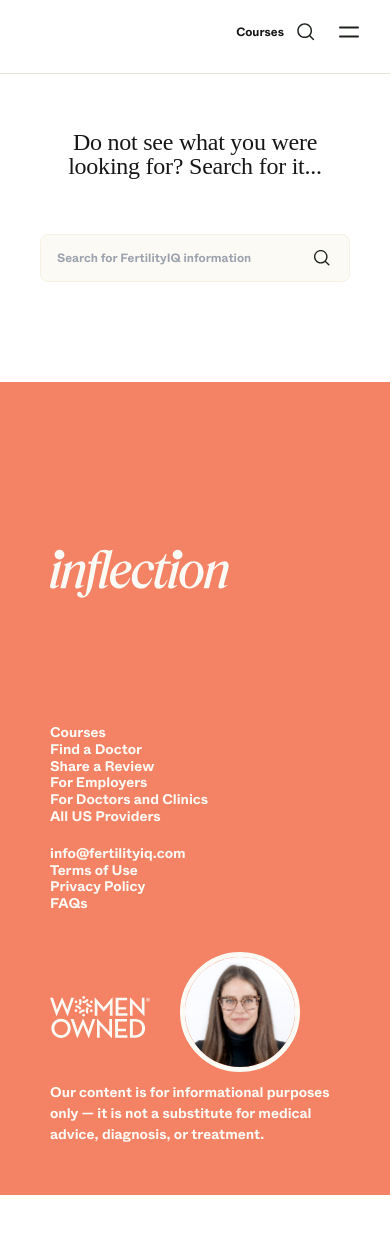
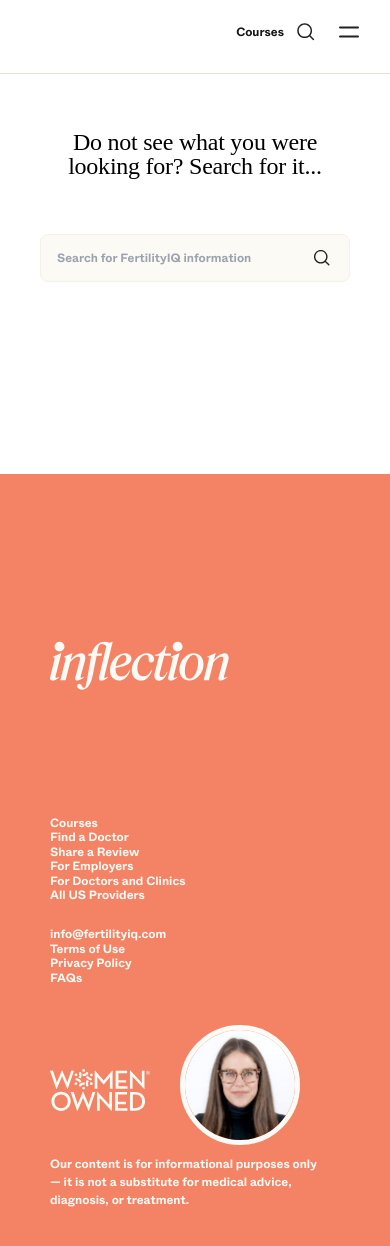
Before and after one commit to aisyahrahma22/fertility-simple-app, a Next.js app: page /search in a window 390 px wide. Shown: the top 1246 px of the page. Before the commit the page ends 1195 px from the top, so only its background shows below. Built offline with nearby package versions, Linux system fonts and the light colour scheme.

Commit message:
adjust footer

```diff
--- a/src/app/search/page.tsx
+++ b/src/app/search/page.tsx
@@ -39,7 +39,7 @@
     <div className="bg-white text-gray-900">
       {/* Navbar */}
       <Navbar />
-      <section>
+      <section className="container-search">
       {isSearching ? (
         <div className="content-search">
           <div className="content-search-header2">
--- a/src/support/footer.css
+++ b/src/support/footer.css
@@ -34,19 +34,25 @@
     }
 
     .section-3{
+        display: grid;
+        grid-template-columns: repeat(1, 1fr);
+        grid-template-rows: auto auto;
+        grid-auto-flow: row;
         font-family: ABC Whyte, sans-serif;
         font-style: normal;
         font-weight: 700;
-        font-size: 14px;
+        font-size: 12px;
         line-height: 1.2;
-        padding: 0px 0px 50px;
+        padding: 0px 0px 30px;
+        gap: 5px
     }
 
     .section3-row{
-        display: flex;
-        gap: 30px;
-        padding-top: 30px;
-        padding-right: 30px;
+        display: grid;
+        grid-template-columns: repeat(5, 1fr);
+        grid-template-rows: auto auto;
+        grid-auto-flow: row;
+        padding-top: 5px;
     }
 
     .section-end{
@@ -56,7 +62,7 @@
         font-family: "ABC Whyte", sans-serif;
         font-style: normal;
         font-weight: 400;
-        font-size: 14px;
+        font-size: 12px;
         text-align: right;
         padding:0px 10px 50px 0px ;
     }
@@ -90,7 +96,17 @@
         display: block;
     }
 
-  @media (max-width: 959px) {
+    @media (max-width: 1100px) {
+        .section3-row{
+            grid-template-columns: repeat(4, 1fr);
+        }
+
+        .section-3{
+            width: 570px;
+        }
+
+    }
+    @media (max-width: 959px) {
     .footer {
         padding-top: 72px;
         display: grid;
@@ -111,6 +127,8 @@
        display: flex;
        flex-direction: column;
        padding: 0px 0px 30px;
+       font-size: 12px;
+       width: 100%;
     }
 
     .section-duplicate{
@@ -176,6 +194,7 @@
        display: flex;
        flex-direction: column;
        padding: 0px 0px 30px;
+       width: 100%;
     }
 
     .section-duplicate{
--- a/src/support/search.css
+++ b/src/support/search.css
@@ -1,3 +1,9 @@
+
+  .container-search{
+    background-color: white;
+    color: rgb(0, 0, 0);
+    font-weight: 900;
+  }
 
   .content-search-header {
     background-color: #fff;
@@ -126,6 +132,15 @@
     font-size: 12px;
   }
 
+  @media (max-width: 1290px) {
+    .container-search{
+      height: 960px;
+      align-items: center;
+      justify-content: center;
+      border: transparent;
+    }
+
+  }
 
   @media (max-width: 768px) {
     .input-field {
@@ -148,4 +163,11 @@
     .content-search__title {
       font-size: 24px;
     }
+
+    .container-search{
+      height: 300px;
+      align-items: center;
+      justify-content: center;
+      border: transparent;
+    }
   }
--- a/src/support/syllabus.css
+++ b/src/support/syllabus.css
@@ -73,11 +73,6 @@
     align-items: center;
   }
 
-  @media (max-width: 1200px) {
-
-
-
-  }
 
   @media (max-width: 768px) {
 
```
Also changed, not shown: src/app/404.tsx (deleted, +0 -35 lines).
